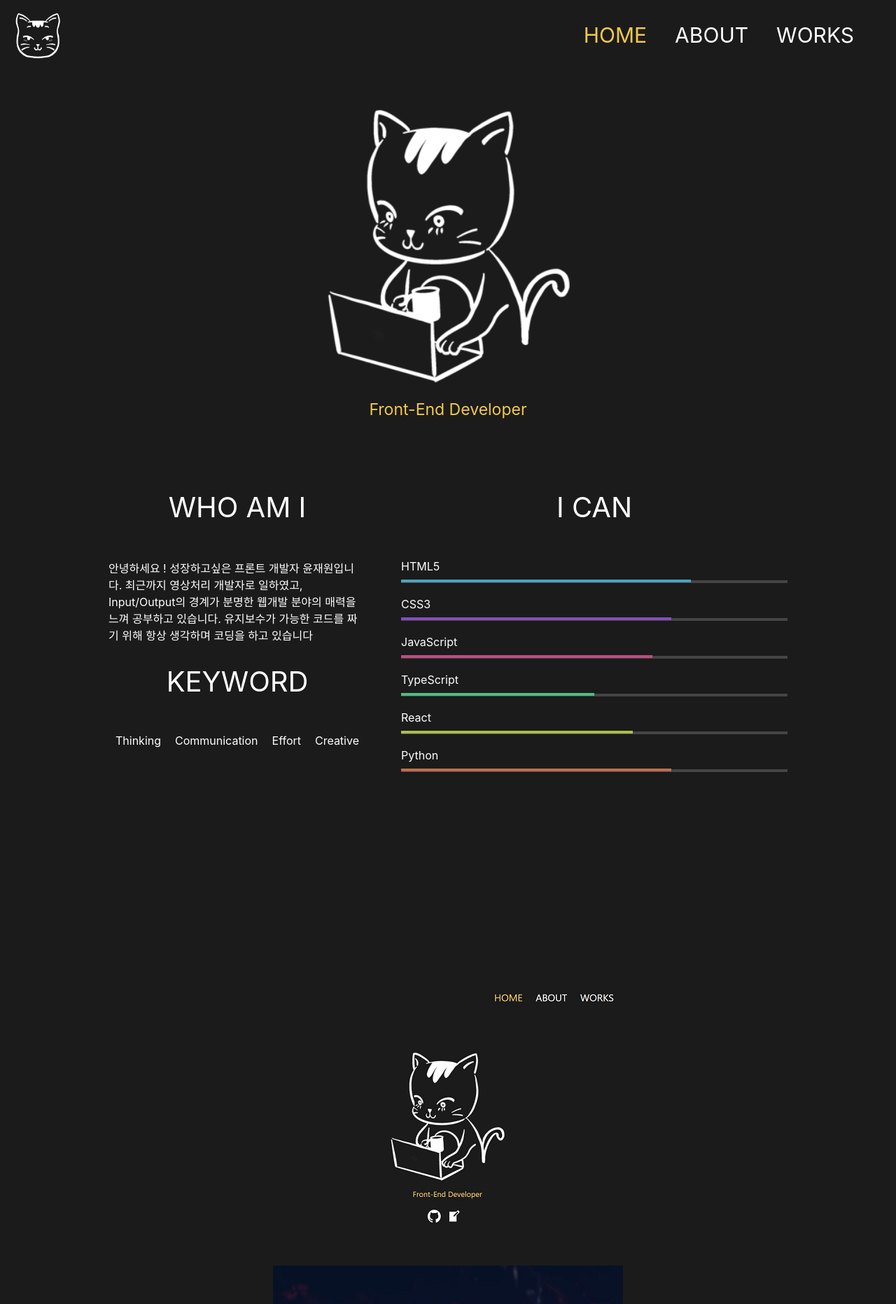
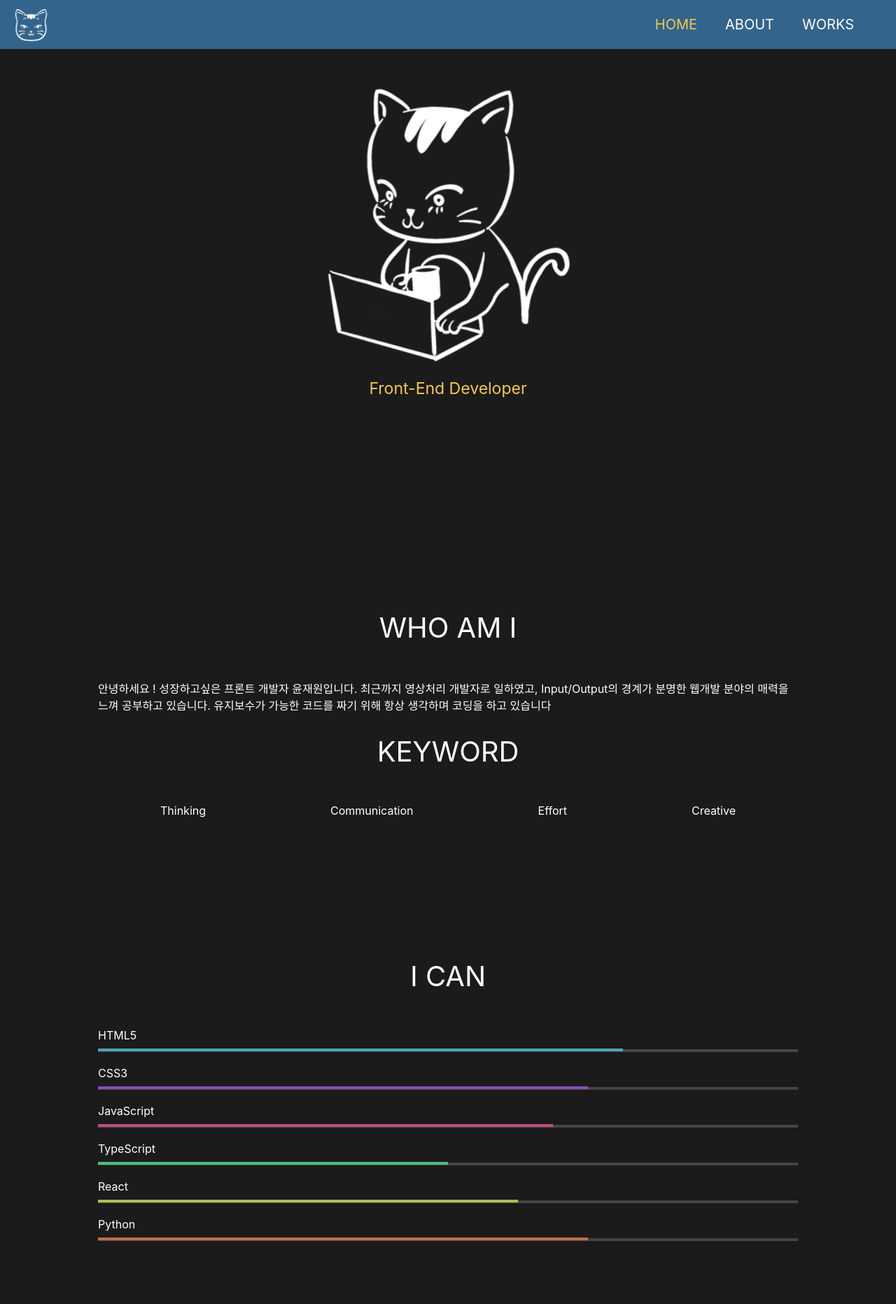
Before and after one commit to peter-coco/portfolio, a React (Create React App) app: page / in a window 1280 px wide. Shown: the top 1863 px of the page at 70% size. Built offline with nearby package versions, Linux system fonts and the light colour scheme.

Commit message:
css : new_design

```diff
--- a/src/App.tsx
+++ b/src/App.tsx
@@ -7,6 +7,7 @@ import { About } from "./components/about/about";
 import { Works } from "./components/works/works";
 import { Navbar } from "./components/navbar/navbar";
 import { Home } from "./components/home/home";
+import { Skills } from "./components/skills/skills";
 
 function App() {
   const [homeToggle, setHomeToggle] = useState(true);
@@ -25,6 +26,7 @@ function App() {
       />
       <Home homeToggle={homeToggle} />
       <About aboutToggle={aboutToggle} />
+      <Skills />
       <Works worksToggle={worksToggle} />
     </div>
   );
--- a/src/components/about/about.css
+++ b/src/components/about/about.css
@@ -1,29 +1,19 @@
-:root {
-  --html-percentage: 75%;
-  --css3-percentage: 70%;
-  --javaScript-percentage: 65%;
-  --typeScript-percentage: 50%;
-  --react-percentage: 60%;
-  --python-percentage: 70%;
-}
-
 #about {
-  /* position: fixed; */
   width: 100%;
+  height: 700px;
   padding: 0 20px;
   box-sizing: border-box;
-  height: 700px;
-  top: 25%;
   display: flex;
+  align-items: center;
+  justify-content: center;
 }
 
 #about-wrap {
   display: flex;
+  width: 100%;
   max-width: 1000px;
-  padding: 0 15px;
-  box-sizing: border-box;
-  height: 100%;
-  margin: 0 auto;
+  flex-direction: column;
+  align-items: center;
 }
 
 .about-titles {
@@ -31,14 +21,6 @@
   color: #ffffff;
   text-align: center;
   margin-bottom: 50px;
-}
-
-#about-left {
-  display: flex;
-  flex-direction: column;
-  align-items: center;
-  width: 40%;
-  margin-right: 50px;
 }
 
 #about-introduce {
@@ -92,34 +74,6 @@
   color: #f2c94c;
 }
 
-/* .about-keyword-list:nth-child(1) {
-  animation-delay: 1s;
-}
-
-.about-keyword-list:nth-child(2) {
-  animation-delay: 2s;
-}
-
-.about-keyword-list:nth-child(3) {
-  animation-delay: 3s;
-}
-
-.about-keyword-list:nth-child(4) {
-  animation-delay: 4s;
-} */
-
-#about-skills {
-  width: 60%;
-  display: flex;
-  flex-direction: column;
-  align-items: center;
-  /* justify-content: center; */
-}
-
-#about-skills > ul {
-  width: 100%;
-}
-
 #about-wrap::-webkit-scrollbar {
   width: 5px;
 }
@@ -133,10 +87,6 @@
 }
 
 @media (max-width: 800px) {
-  #about {
-    top: 20%;
-  }
-
   #about-wrap {
     flex-direction: column;
     max-width: 500px;
@@ -144,13 +94,8 @@
   }
 
   #about-left {
-    width: 100%;
     margin-bottom: 30px;
     margin-right: 0;
-  }
-
-  #about-skills {
-    width: 100%;
   }
 }
 
@@ -162,66 +107,3 @@
     font-size: 13px;
   }
 }
-
-@keyframes bounce {
-  from {
-    transform: translateY(0px);
-  }
-  to {
-    transform: translateY(-15px);
-  }
-}
-
-@keyframes HTML5 {
-  from {
-    width: 0;
-  }
-  to {
-    width: var(--html-percentage);
-  }
-}
-
-@keyframes CSS3 {
-  from {
-    width: 0;
-  }
-  to {
-    width: var(--css3-percentage);
-  }
-}
-
-@keyframes JavaScript {
-  from {
-    width: 0;
-  }
-  to {
-    width: var(--javaScript-percentage);
-  }
-}
-
-@keyframes TypeScript {
-  from {
-    width: 0;
-  }
-  to {
-    width: var(--typeScript-percentage);
-  }
-}
-
-@keyframes React {
-  from {
-    width: 0;
-  }
-  to {
-    width: var(--react-percentage);
-  }
-}
-
-@keyframes Python {
-  from {
-    width: 0;
-  }
-  to {
-    width: var(--python-percentage);
-  }
-}
--- a/src/components/about/about.tsx
+++ b/src/components/about/about.tsx
@@ -6,70 +6,24 @@ import peopleCommunity20Filled from "@iconify/icons-fluent/people-community-20-f
 import outlineDirectionsRun from "@iconify/icons-ic/outline-directions-run";
 import roundLightbulb from "@iconify/icons-ic/round-lightbulb";
 
-function AboutSkills({
-  title,
-  percentage,
-  color,
-  aboutToggle,
-}: {
-  title: string;
-  percentage: string;
-  color: string;
-  aboutToggle: boolean;
-}) {
-  return (
-    <li className="about-skills-list" style={{ marginBottom: "20px" }}>
-      <div
-        className="about-skills-titles"
-        style={{ color: "#ffffff", marginBottom: "10px" }}
-      >
-        {title}
-      </div>
-      <div style={{ width: "100%", height: "4px", backgroundColor: "#454545" }}>
-        <span
-          style={{
-            display: "inline-block",
-            width: `${percentage}%`,
-            height: "4px",
-            backgroundColor: color,
-            position: "relative",
-            bottom: "13px",
-            animation: aboutToggle ? `${title} 1s ease-in-out` : "",
-            animationDelay: aboutToggle ? "1.1s" : "",
-          }}
-        ></span>
-      </div>
-    </li>
-  );
-}
-
 export function About({ aboutToggle }: { aboutToggle: boolean }) {
   return (
-    <div
-      id="about"
-      style={{
-        visibility: "visible",
-      }}
-    >
+    <div id="about">
       <div id="about-wrap">
-        <div id="about-left">
         <div id="about-introduce">
           <div className="about-titles">WHO AM I</div>
           <div id="about-introduce-discription">
             안녕하세요 ! 성장하고싶은 프론트 개발자 윤재원입니다. 최근까지
             영상처리 개발자로 일하였고, Input/Output의 경계가 분명한 웹개발
-              분야의 매력을 느껴 공부하고 있습니다. 유지보수가 가능한 코드를
-              짜기 위해 항상 생각하며 코딩을 하고 있습니다
+            분야의 매력을 느껴 공부하고 있습니다. 유지보수가 가능한 코드를 짜기
+            위해 항상 생각하며 코딩을 하고 있습니다
           </div>
         </div>
         <div id="about-keyword">
           <div className="about-titles">KEYWORD</div>
           <ul id="about-keyword-lists">
             <li className="about-keyword-list">
-                <Icon
-                  className="about-keyword-icons"
-                  icon={thinking20Regular}
-                />
+              <Icon className="about-keyword-icons" icon={thinking20Regular} />
               <div className="about-keyword-text">Thinking</div>
             </li>
             <li className="about-keyword-list">
@@ -93,28 +47,6 @@ export function About({ aboutToggle }: { aboutToggle: boolean }) {
           </ul>
         </div>
       </div>
-        <div id="about-skills">
-          <div className="about-titles">I CAN</div>
-          <ul>
-            {[
-              ["HTML5", "75", "#4DA3BE"],
-              ["CSS3", "70", "#864DBE"],
-              ["JavaScript", "65", "#BE4D83"],
-              ["TypeScript", "50", "#4DBE81"],
-              ["React", "60", "#AEBE4D"],
-              ["Python", "70", "#BE6F4D"],
-            ].map(([title, percentage, color]) => (
-              <AboutSkills
-                key={title}
-                title={title}
-                percentage={percentage}
-                color={color}
-                aboutToggle={aboutToggle}
-              />
-            ))}
-          </ul>
-        </div>
-      </div>
     </div>
   );
 }
--- a/src/components/navbar/navbar.css
+++ b/src/components/navbar/navbar.css
@@ -1,11 +1,16 @@
 #navbar-main {
+  position: sticky;
+  top: 0;
+  z-index: 10;
   display: flex;
   flex-direction: column;
   align-items: center;
   width: 100%;
-  height: 100px;
+  height: 70px;
   padding: 20px;
   box-sizing: border-box;
+  background-color: #33648b;
+  /* background-color: #1b1b1b; */
 }
 
 #navbar-main-menus-logo {
@@ -20,7 +25,7 @@
   width: 100%;
   height: 100%;
   color: #ffffff;
-  font-size: 30px;
+  font-size: 20px;
 }
 
 #navbar-main-menus > ul > li {
--- a/src/components/navbar/navbar.tsx
+++ b/src/components/navbar/navbar.tsx
@@ -34,8 +34,8 @@ export function Navbar({
           // src="image/navbar-logo.png"
           src={nav_logo}
           alt="navbar_logo"
-          width="70"
-          height="70"
+          width="50"
+          height="50"
         />
         <ul>
           <li
--- /dev/null
+++ b/src/components/skills/skills.css
@@ -0,0 +1,90 @@
+:root {
+  --html-percentage: 75%;
+  --css3-percentage: 70%;
+  --javaScript-percentage: 65%;
+  --typeScript-percentage: 50%;
+  --react-percentage: 60%;
+  --python-percentage: 70%;
+}
+
+#skillsWrap {
+  width: 100%;
+  display: flex;
+  flex-direction: column;
+  justify-content: center;
+  align-items: center;
+  padding: 0 20px;
+  box-sizing: border-box;
+}
+
+#skills {
+  width: 100%;
+  max-width: 1000px;
+}
+
+/* #about-skills > ul {
+  width: 100%;
+} */
+
+@keyframes bounce {
+  from {
+    transform: translateY(0px);
+  }
+  to {
+    transform: translateY(-15px);
+  }
+}
+
+@keyframes HTML5 {
+  from {
+    width: 0;
+  }
+  to {
+    width: var(--html-percentage);
+  }
+}
+
+@keyframes CSS3 {
+  from {
+    width: 0;
+  }
+  to {
+    width: var(--css3-percentage);
+  }
+}
+
+@keyframes JavaScript {
+  from {
+    width: 0;
+  }
+  to {
+    width: var(--javaScript-percentage);
+  }
+}
+
+@keyframes TypeScript {
+  from {
+    width: 0;
+  }
+  to {
+    width: var(--typeScript-percentage);
+  }
+}
+
+@keyframes React {
+  from {
+    width: 0;
+  }
+  to {
+    width: var(--react-percentage);
+  }
+}
+
+@keyframes Python {
+  from {
+    width: 0;
+  }
+  to {
+    width: var(--python-percentage);
+  }
+}
--- /dev/null
+++ b/src/components/skills/skills.tsx
@@ -0,0 +1,63 @@
+import "./skills.css";
+
+function Skill({
+  title,
+  percentage,
+  color,
+}: {
+  title: string;
+  percentage: string;
+  color: string;
+}) {
+  return (
+    <li className="about-skills-list" style={{ marginBottom: "20px" }}>
+      <div
+        className="about-skills-titles"
+        style={{ color: "#ffffff", marginBottom: "10px" }}
+      >
+        {title}
+      </div>
+      <div style={{ width: "100%", height: "4px", backgroundColor: "#454545" }}>
+        <span
+          style={{
+            display: "inline-block",
+            width: `${percentage}%`,
+            height: "4px",
+            backgroundColor: color,
+            position: "relative",
+            bottom: "13px",
+            // animation: aboutToggle ? `${title} 1s ease-in-out` : "",
+            // animationDelay: aboutToggle ? "1.1s" : "",
+          }}
+        ></span>
+      </div>
+    </li>
+  );
+}
+
+export function Skills() {
+  return (
+    <div id="skillsWrap">
+      <div id="skills">
+        <div className="about-titles">I CAN</div>
+        <ul>
+          {[
+            ["HTML5", "75", "#4DA3BE"],
+            ["CSS3", "70", "#864DBE"],
+            ["JavaScript", "65", "#BE4D83"],
+            ["TypeScript", "50", "#4DBE81"],
+            ["React", "60", "#AEBE4D"],
+            ["Python", "70", "#BE6F4D"],
+          ].map(([title, percentage, color]) => (
+            <Skill
+              key={title}
+              title={title}
+              percentage={percentage}
+              color={color}
+            />
+          ))}
+        </ul>
+      </div>
+    </div>
+  );
+}
--- a/src/components/works/works.css
+++ b/src/components/works/works.css
@@ -1,6 +1,6 @@
 #works {
   width: 100%;
-  padding: 0 20px;
+  padding: 50px 20px;
   box-sizing: border-box;
   height: 1500px;
   display: flex;
@@ -13,19 +13,24 @@
   display: flex;
   flex-direction: column;
   align-items: center;
-  width: 500px;
+  width: 100%;
+  height: 100%;
   margin: 0 auto;
 }
 
 #works-lists {
-  width: 500px;
-  height: 404px;
+  width: 100%;
+  height: 100%;
+  display: flex;
+  flex-direction: column;
+  justify-content: space-around;
 }
 
 .works-list {
   width: 100%;
   position: relative;
   text-align: center;
+  display: flex;
 }
 
 .works-list-image {
@@ -36,16 +41,11 @@
 }
 
 .works-list-detail {
-  position: absolute;
-  top: 0px;
   width: 100%;
   height: 100%;
   display: flex;
   flex-direction: column;
   justify-content: center;
-  opacity: 0;
-  transform: translateY(-50px);
-  transition: all 300ms ease;
 }
 
 .works-list-detail-subscription {
@@ -122,16 +122,16 @@
   color: #f2c94c;
 }
 
-#works-lists:hover .works-list-image {
+/* #works-lists:hover .works-list-image {
   opacity: 0.3;
   transition: all 300ms ease;
-}
+} */
 
-#works-lists:hover .works-list-detail {
+/* #works-lists:hover .works-list-detail {
   opacity: 1;
   transform: translateY(0);
   transition: all 300ms ease;
-}
+} */
 
 @media (max-width: 800px) {
   .imageSequenceChangeBtn {
--- a/src/components/works/works.tsx
+++ b/src/components/works/works.tsx
@@ -31,7 +31,7 @@ function Worklist({
   projectGitUrl: string;
 }) {
   return (
-    <li className="works-list">
+    <div className="works-list">
       <img src={imageSrc} alt="" className="works-list-image" />
       <div className="works-list-detail">
         <div className="works-list-detail-title">{title}</div>
@@ -55,7 +55,7 @@ function Worklist({
           </a>
         </div>
       </div>
-    </li>
+    </div>
   );
 }
 
@@ -139,18 +139,7 @@ export function Works({ worksToggle }: { worksToggle: boolean }) {
         onMouseEnter={alarmZoneTimerOff}
         onMouseLeave={alarmZoneTimerOn}
       >
-        <ul
-          id="works-lists"
-          style={
-            {
-              // transition: "1000ms",
-              // transform:
-              //   workListWidth > 600
-              //     ? `translate(${projectsIdx * -500}px)`
-              //     : `translate(${projectsIdx * -280}px)`,
-            }
-          }
-        >
+        <div id="works-lists">
           {workListArray.map(
             ([
               imageSrc,
@@ -171,61 +160,8 @@ export function Works({ worksToggle }: { worksToggle: boolean }) {
               />
             )
           )}
-        </ul>
+        </div>
       </div>
-      {/* <div id="imageSequenceOperation">
-        <div
-          onClick={() => {
-            setProjectsIdx((pre) => (pre - 1 === -1 ? 2 : pre - 1));
-          }}
-          className="imageSequenceChangeBtn"
-        >
-          <Icon
-            icon={sharpNavigateNext}
-            style={{
-              transform: "rotate(-180deg)",
-            }}
-          />
-        </div>
-        <div id="imageSequence">
-          <div
-            className="sequence"
-            onClick={() => {
-              setProjectsIdx((pre) => 0);
-            }}
-            style={{
-              backgroundColor: projectsIdx === 0 ? "#f2c94c" : "#ffffff",
-            }}
-          ></div>
-          <div
-            className="sequence"
-            onClick={() => {
-              setProjectsIdx((pre) => 1);
-            }}
-            style={{
-              backgroundColor: projectsIdx === 1 ? "#f2c94c" : "#ffffff",
-            }}
-          ></div>
-          <div
-            className="sequence"
-            onClick={() => {
-              setProjectsIdx((pre) => 2);
-            }}
-            style={{
-              backgroundColor: projectsIdx === 2 ? "#f2c94c" : "#ffffff",
-            }}
-          ></div>
-        </div> */}
-
-      {/* <div
-          onClick={() => {
-            setProjectsIdx((pre) => (pre + 1 === 3 ? 0 : pre + 1));
-          }}
-          className="imageSequenceChangeBtn"
-        >
-          <Icon icon={sharpNavigateNext} />
-        </div> */}
-      {/* </div> */}
     </div>
   );
 }
```
Lines whose indentation alone changed are shown as unchanged.
